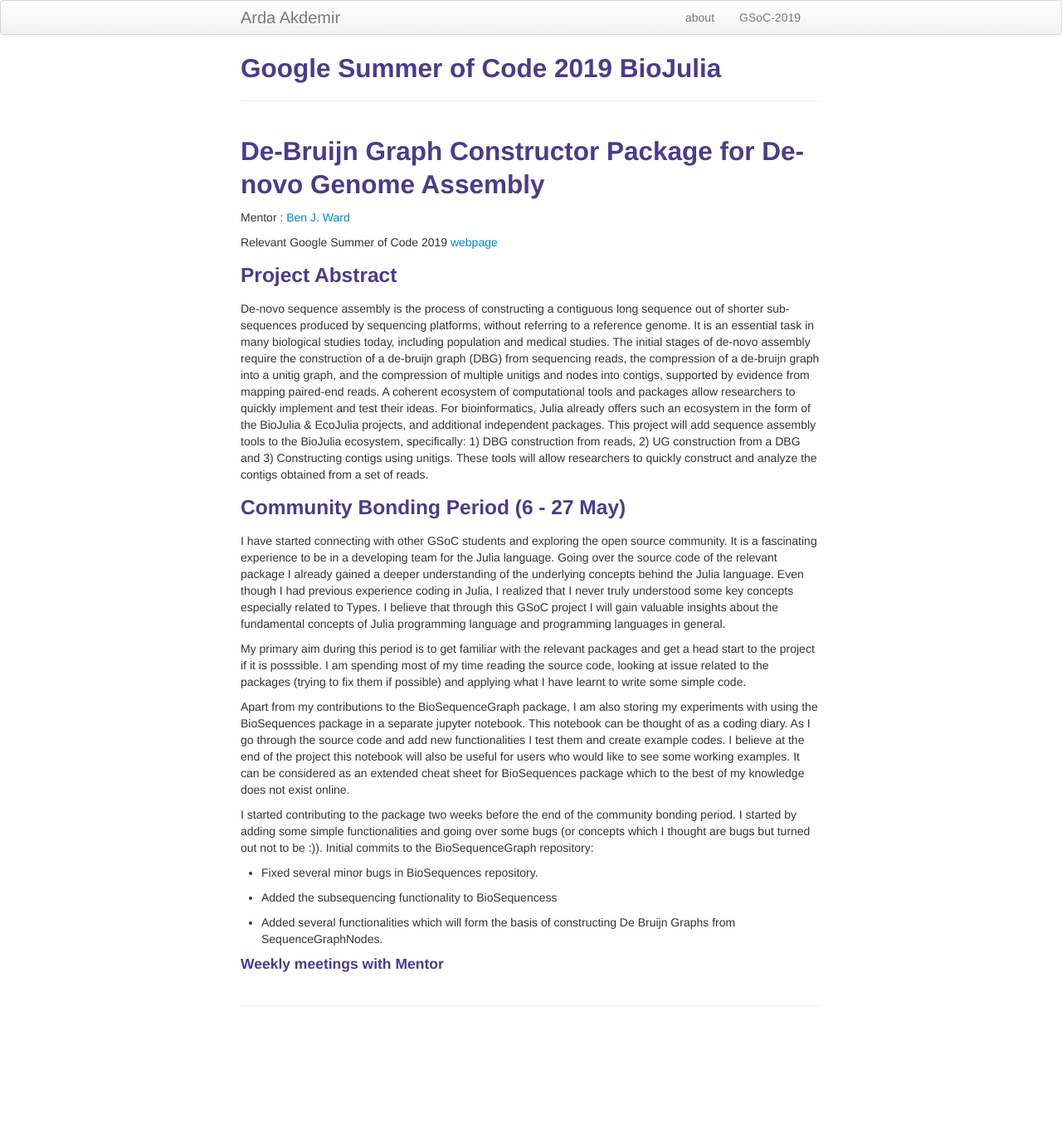
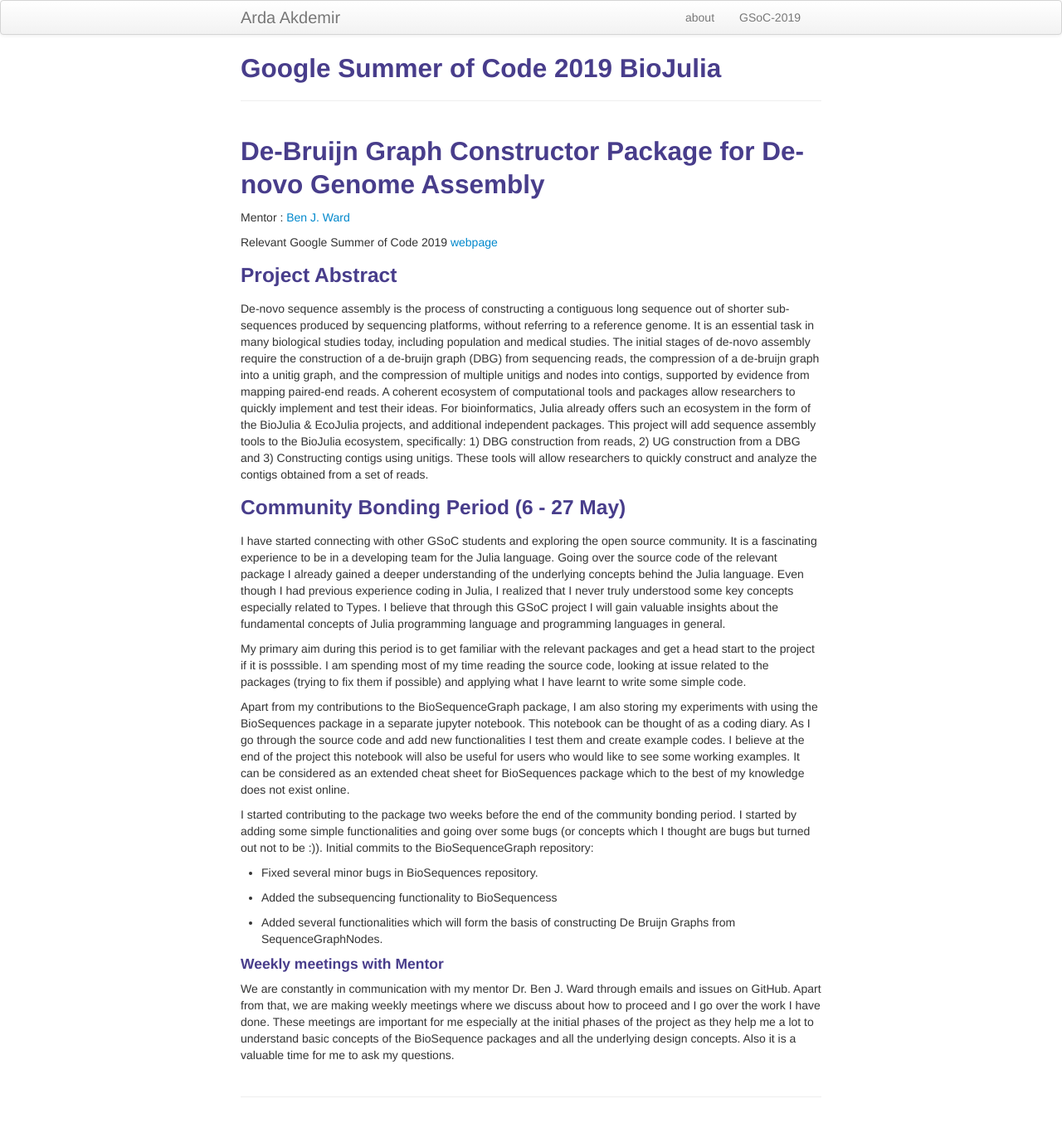
Before and after one commit to ardakdemir/ardakdemir.github.io, a Jekyll site: the page built from pages/gsoc.md, in a window 1280 px wide. Shown: the whole page at 83% size. Built offline with Jekyll 4.4.1, drawn with Linux system fonts in a browser that asks for light colours; before the commit the page ends 1244 px from its top, so only the background shows below that.

Commit message:
updates 21may

```diff
--- a/pages/gsoc.md
+++ b/pages/gsoc.md
@@ -42,3 +42,7 @@
 
 
 #### Weekly meetings with Mentor
+
+We are constantly in communication with my mentor Dr. Ben J. Ward through emails and issues on GitHub.
+Apart from that, we are making weekly meetings where we discuss about how to proceed and I go over the work I have done.
+These meetings are important for me especially at the initial phases of the project as they help me a lot to understand basic concepts of the BioSequence packages  and all the underlying design concepts. Also it is a valuable time for me to ask my questions.
```
